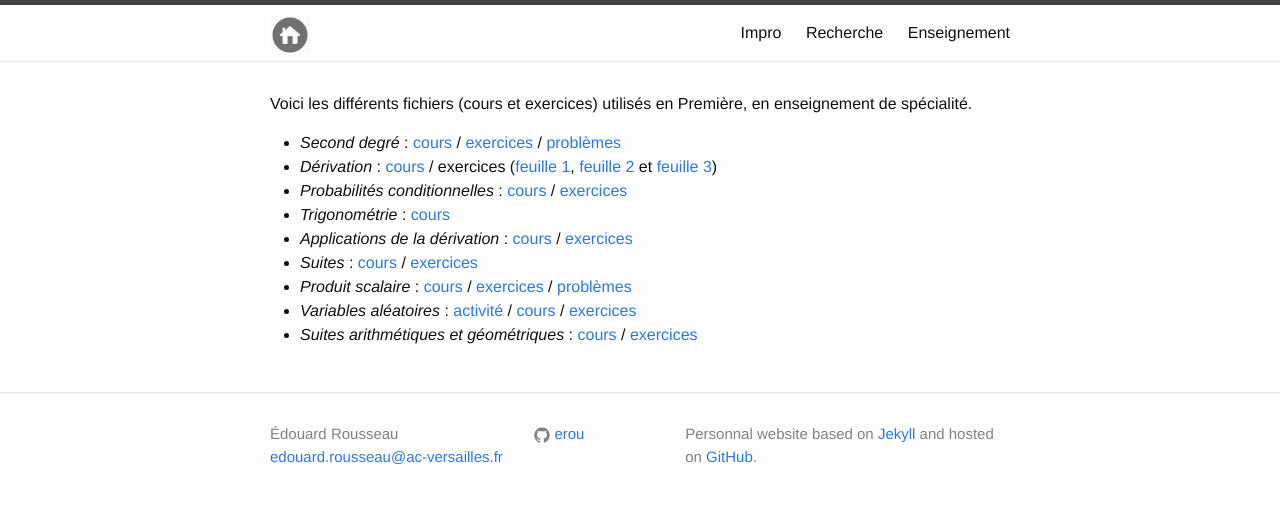
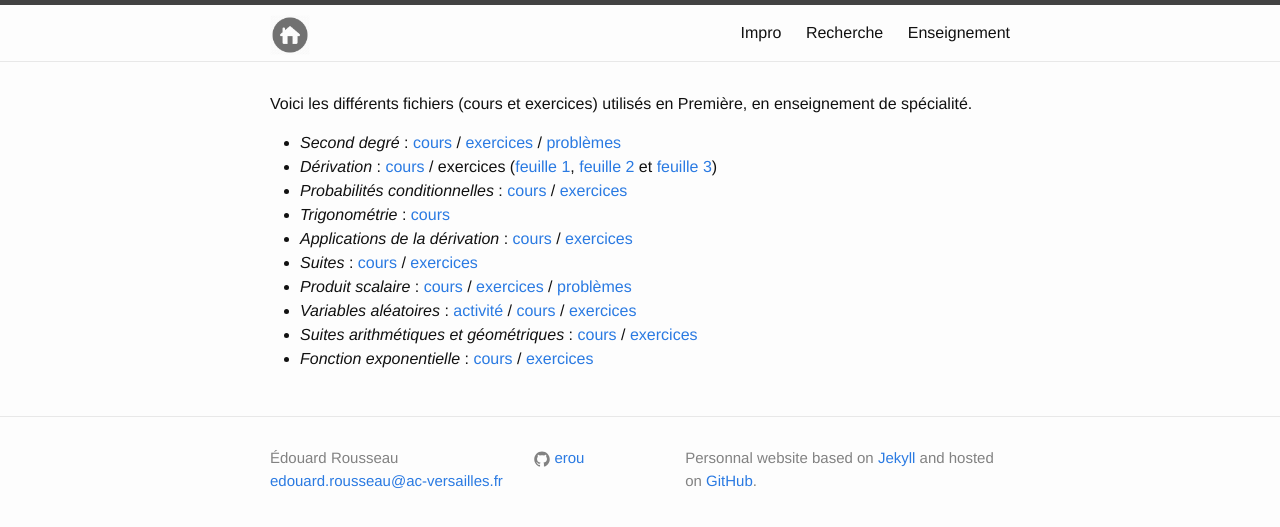
Before and after one commit to erou/erou.github.io, a Jekyll site: the page built from teaching/corot-premiere.md, in a window 1280 px wide. Shown: the top 527 px of the page. Built offline with Jekyll 4.4.1, drawn with Linux system fonts in a browser that asks for light colours.

Commit message:
nouveaux chapitres

```diff
--- a/teaching/corot-premiere.md
+++ b/teaching/corot-premiere.md
@@ -20,3 +20,4 @@ enseignement de spécialité.
 * *Produit scalaire* : [cours](cours-produit-scalaire.pdf) / [exercices](exos-produit-scalaire.pdf) / [problèmes](problemes-produit-scalaire.pdf)
 * *Variables aléatoires* : [activité](activite-variables-aléatoires.pdf) / [cours](cours-variables-aléatoires.pdf) / [exercices](exos-variables-aléatoires.pdf)
 * *Suites arithmétiques et géométriques* : [cours](cours-suites-arith-geom.pdf) / [exercices](exos-suites-arith-geom.pdf)
+* *Fonction exponentielle* : [cours](cours-expo.pdf) / [exercices](exos-expo.pdf)
```
Also changed, not shown: 3 other files.
